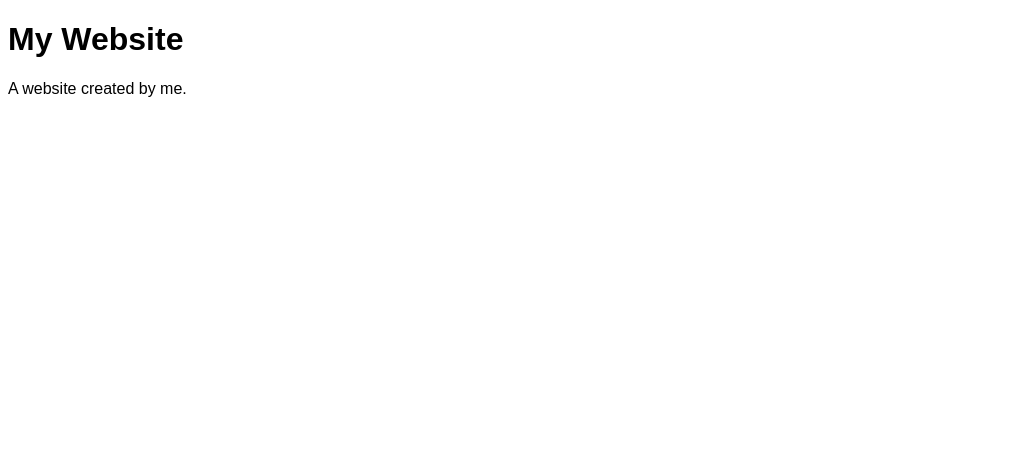
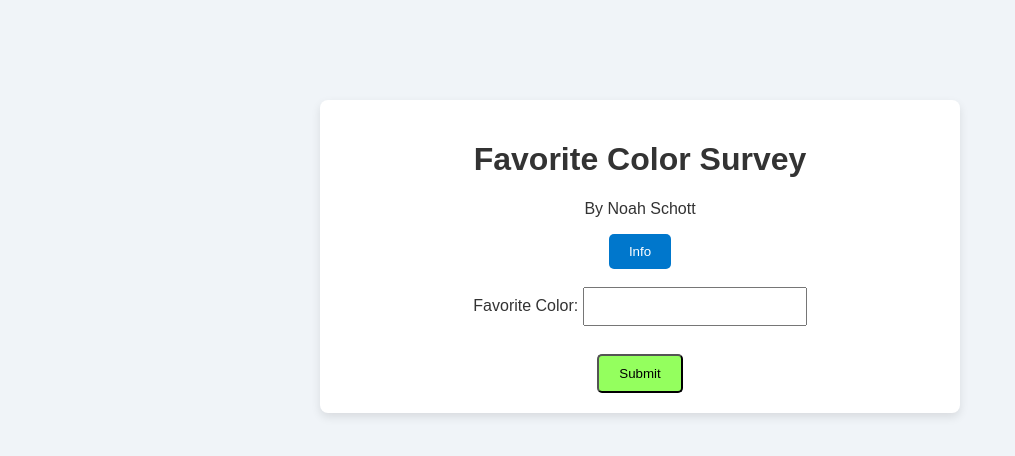
Before and after one commit to AreoNoah/AreoNoah.github.io, a plain HTML site: page index.html in a window 1280 px wide. Shown: the whole page, without its empty margins (0-1015 px from the left). Drawn offline with Linux system fonts and the light colour scheme.

Commit message:
Update index.html

```diff
--- a/index.html
+++ b/index.html
@@ -1,19 +1,25 @@
 <!DOCTYPE html>
 <html lang="en">
 <head>
-<title>Page Title</title>
-<meta charset="UTF-8">
-<meta name="viewport" content="width=device-width, initial-scale=1">
-<style>
-body {
-  font-family: Arial, Helvetica, sans-serif;
-}
-</style>
+  <meta charset="UTF-8">
+  <meta name="viewport" content="width=device-width, initial-scale=1">
+  <title>My Basic Website</title>
+  <link rel="stylesheet" href="style.css">
 </head>
 <body>
+  <div class="container">
+    <h1>Favorite Color Survey</h1>
+    <p>By Noah Schott</p>
+    <button onclick="showMessage()", class="yes">Info</button> <br></br>
+    <form id="colorForm">
+      <label for="color">Favorite Color:</label>
+      <input type="text" id="color" name="color"><br><br>
+      <input type="submit" value="Submit", class="sub">
+    </form>
 
-<h1>My Website</h1>
-<p>A website created by me.</p>
+  </div>
+  <div id="output" style="margin-top: 20px; font-weight: bold;"></div>
 
+  <script src="script.js"></script>
 </body>
 </html>
```
